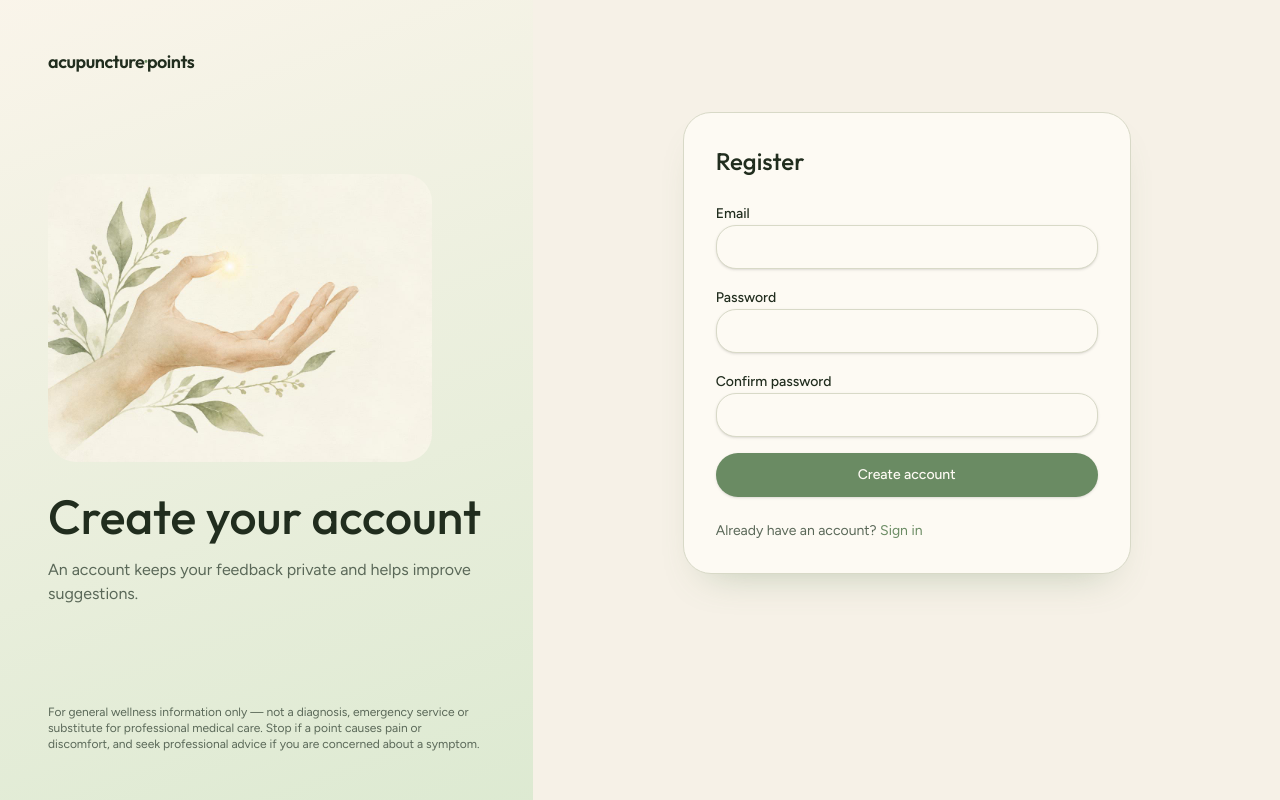
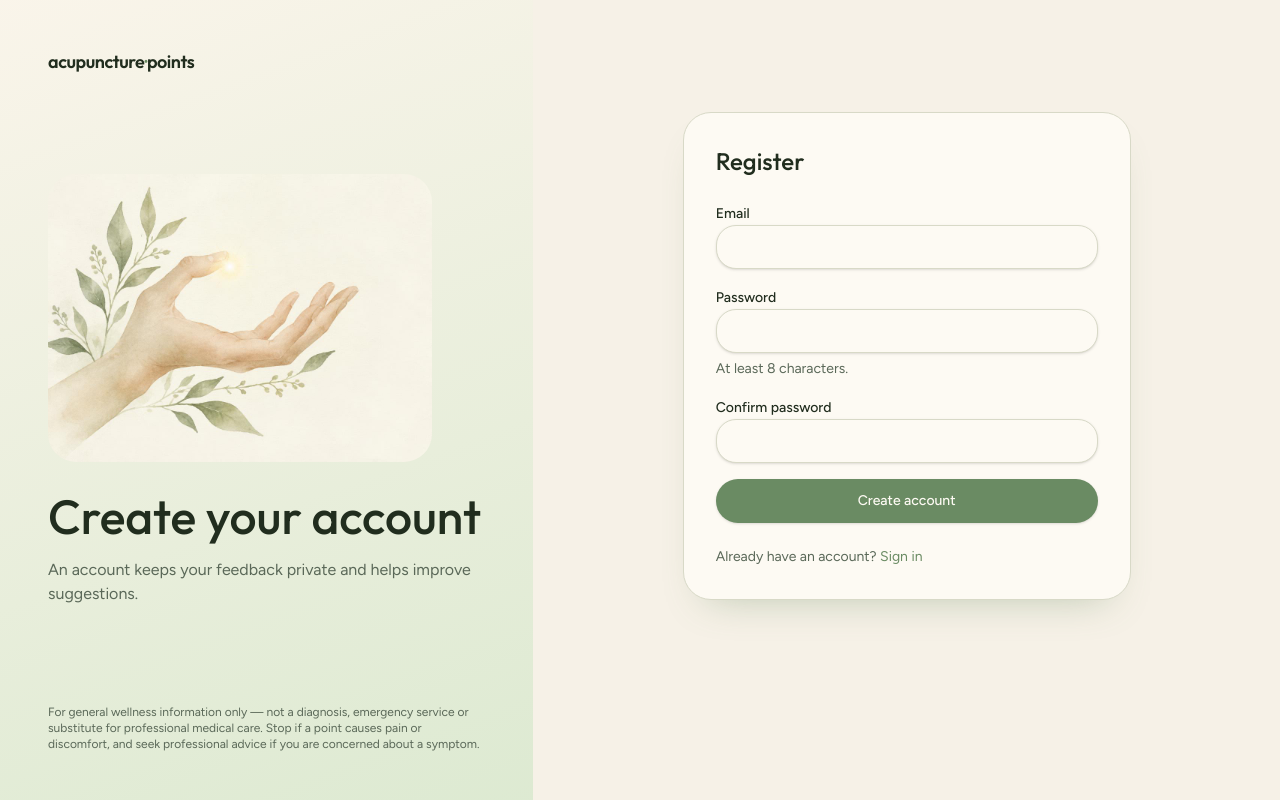
Before and after one commit to TOmelchenko/AcupuncturePoints, a React (Vite) app in the folder frontend/: page /register in a window 1280 px wide. Built offline with nearby package versions, Linux system fonts and the light colour scheme; no server answers.

Commit message:
Show the password length rule where a password is chosen
Co-Authored-By: Claude <noreply@anthropic.com>

```diff
--- a/frontend/src/auth/schemas.ts
+++ b/frontend/src/auth/schemas.ts
@@ -2,6 +2,9 @@ import { z } from 'zod'
 
 const email = z.string().trim().min(1, 'Enter your email address.').pipe(z.email('Enter a valid email address.'))
 const password = z.string().min(8, 'Use at least 8 characters.')
+
+/** Shown under every field where a password is chosen; Supabase Auth enforces the same minimum. */
+export const PASSWORD_HINT = 'At least 8 characters.'
 
 export const loginSchema = z.object({
   email,
--- a/frontend/src/components/FormField.tsx
+++ b/frontend/src/components/FormField.tsx
@@ -5,21 +5,28 @@ import { Label } from '@/components/ui/label'
 interface Props extends InputHTMLAttributes<HTMLInputElement> {
   id: string
   label: string
+  hint?: string
   error?: string
 }
 
-/** A labelled input whose validation error is announced to screen readers. */
-export function FormField({ id, label, error, ...input }: Props) {
+/** A labelled input whose hint and validation error are announced to screen readers. */
+export function FormField({ id, label, hint, error, ...input }: Props) {
+  const describedBy = [hint && `${id}-hint`, error && `${id}-error`].filter(Boolean).join(' ')
   return (
     <div className="space-y-1.5">
       <Label htmlFor={id}>{label}</Label>
       <Input
         id={id}
         aria-invalid={error ? true : undefined}
-        aria-describedby={error ? `${id}-error` : undefined}
+        aria-describedby={describedBy || undefined}
         className="h-11 rounded-xl bg-card"
         {...input}
       />
+      {hint && (
+        <p id={`${id}-hint`} className="text-sm text-muted-foreground">
+          {hint}
+        </p>
+      )}
       {error && (
         <p id={`${id}-error`} className="text-sm text-destructive">
           {error}
--- a/frontend/src/pages/AccountPage.tsx
+++ b/frontend/src/pages/AccountPage.tsx
@@ -4,7 +4,7 @@ import { useState } from 'react'
 import { useForm } from 'react-hook-form'
 import { useNavigate } from 'react-router'
 import { useAuth } from '@/auth/context'
-import { authErrorMessage, newPasswordSchema, type NewPasswordValues } from '@/auth/schemas'
+import { authErrorMessage, newPasswordSchema, PASSWORD_HINT, type NewPasswordValues } from '@/auth/schemas'
 import { AppNav } from '@/components/AppNav'
 import { FormField } from '@/components/FormField'
 import { FormMessage } from '@/components/FormMessage'
@@ -48,7 +48,7 @@ function ChangePassword() {
       <h2 id="password-heading" className="font-display text-xl font-medium">Change password</h2>
       <form onSubmit={handleSubmit(onSubmit)} noValidate className="mt-5 space-y-4">
         {message && <FormMessage kind={message.kind}>{message.text}</FormMessage>}
-        <FormField id="password" label="New password" type="password" autoComplete="new-password" error={formState.errors.password?.message} {...register('password')} />
+        <FormField id="password" label="New password" type="password" autoComplete="new-password" hint={PASSWORD_HINT} error={formState.errors.password?.message} {...register('password')} />
         <FormField id="confirm" label="Confirm new password" type="password" autoComplete="new-password" error={formState.errors.confirm?.message} {...register('confirm')} />
         <Button type="submit" disabled={formState.isSubmitting} className="h-11 rounded-full px-6">
           {formState.isSubmitting ? 'Saving…' : 'Change password'}
--- a/frontend/src/pages/RegisterPage.tsx
+++ b/frontend/src/pages/RegisterPage.tsx
@@ -3,7 +3,7 @@ import { useState } from 'react'
 import { useForm } from 'react-hook-form'
 import { Link, Navigate } from 'react-router'
 import { useAuth } from '@/auth/context'
-import { authErrorMessage, registerSchema, type RegisterValues } from '@/auth/schemas'
+import { authErrorMessage, PASSWORD_HINT, registerSchema, type RegisterValues } from '@/auth/schemas'
 import { FormField } from '@/components/FormField'
 import { FormMessage } from '@/components/FormMessage'
 import { Button } from '@/components/ui/button'
@@ -44,7 +44,7 @@ export function RegisterPage() {
           <form onSubmit={handleSubmit(onSubmit)} noValidate className="mt-6 space-y-4">
             {error && <FormMessage kind="error">{error}</FormMessage>}
             <FormField id="email" label="Email" type="email" autoComplete="email" error={formState.errors.email?.message} {...register('email')} />
-            <FormField id="password" label="Password" type="password" autoComplete="new-password" error={formState.errors.password?.message} {...register('password')} />
+            <FormField id="password" label="Password" type="password" autoComplete="new-password" hint={PASSWORD_HINT} error={formState.errors.password?.message} {...register('password')} />
             <FormField id="confirm" label="Confirm password" type="password" autoComplete="new-password" error={formState.errors.confirm?.message} {...register('confirm')} />
             <Button type="submit" disabled={formState.isSubmitting} className="h-11 w-full rounded-full">
               {formState.isSubmitting ? 'Creating account…' : 'Create account'}
--- a/frontend/src/pages/ResetPasswordPage.tsx
+++ b/frontend/src/pages/ResetPasswordPage.tsx
@@ -3,7 +3,7 @@ import { useState } from 'react'
 import { useForm } from 'react-hook-form'
 import { Link, useNavigate } from 'react-router'
 import { useAuth } from '@/auth/context'
-import { authErrorMessage, newPasswordSchema, type NewPasswordValues } from '@/auth/schemas'
+import { authErrorMessage, newPasswordSchema, PASSWORD_HINT, type NewPasswordValues } from '@/auth/schemas'
 import { FormField } from '@/components/FormField'
 import { FormMessage } from '@/components/FormMessage'
 import { Button } from '@/components/ui/button'
@@ -37,7 +37,7 @@ export function ResetPasswordPage() {
       ) : (
         <form onSubmit={handleSubmit(onSubmit)} noValidate className="mt-6 space-y-4">
           {error && <FormMessage kind="error">{error}</FormMessage>}
-          <FormField id="password" label="New password" type="password" autoComplete="new-password" error={formState.errors.password?.message} {...register('password')} />
+          <FormField id="password" label="New password" type="password" autoComplete="new-password" hint={PASSWORD_HINT} error={formState.errors.password?.message} {...register('password')} />
           <FormField id="confirm" label="Confirm new password" type="password" autoComplete="new-password" error={formState.errors.confirm?.message} {...register('confirm')} />
           <Button type="submit" disabled={formState.isSubmitting} className="h-11 w-full rounded-full">
             {formState.isSubmitting ? 'Saving…' : 'Save new password'}
```
Also changed, not shown: 1 other file (tests, documents, lock files or other folders).
